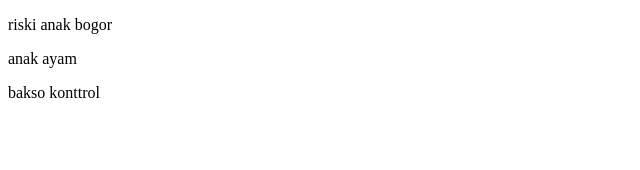
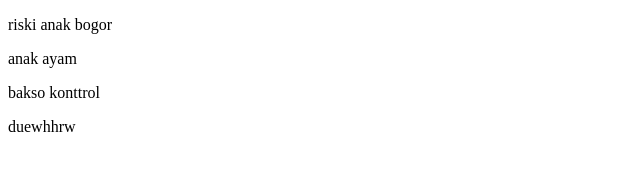
Before and after one commit to BagusTriMaulana/cobariski, a plain HTML site: page index.html in a window 1280 px wide. Shown: the full height of the page, 0-640 px from the left. Drawn offline with Linux system fonts and the light colour scheme.

Commit message:
tambahan

```diff
--- a/index.html
+++ b/index.html
@@ -10,5 +10,6 @@
     <p>riski anak bogor </p>
     <p>anak ayam</p>
     <p>bakso konttrol</p>
+    <p>duewhhrw</p>
 </body>
 </html>
```
